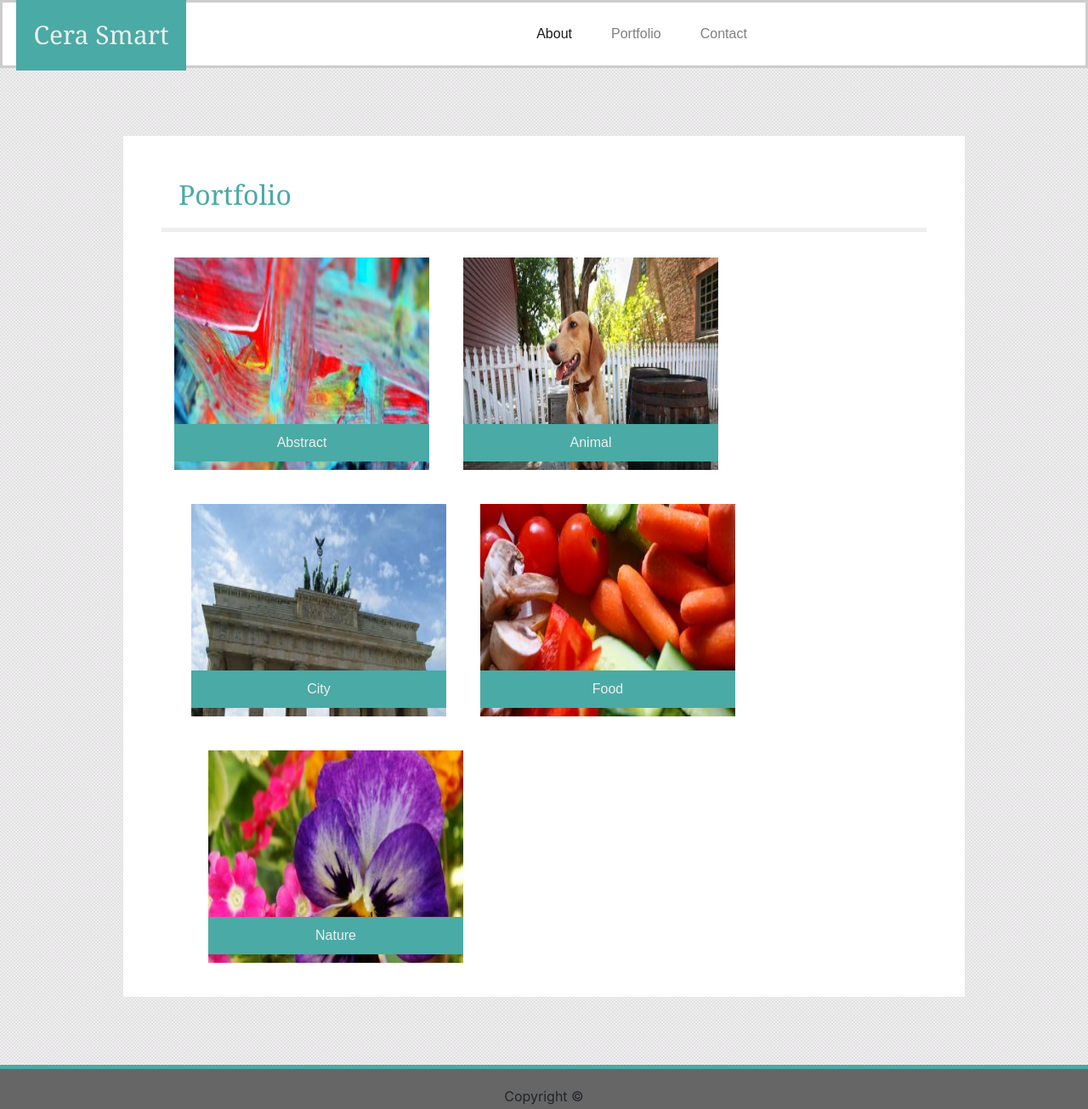
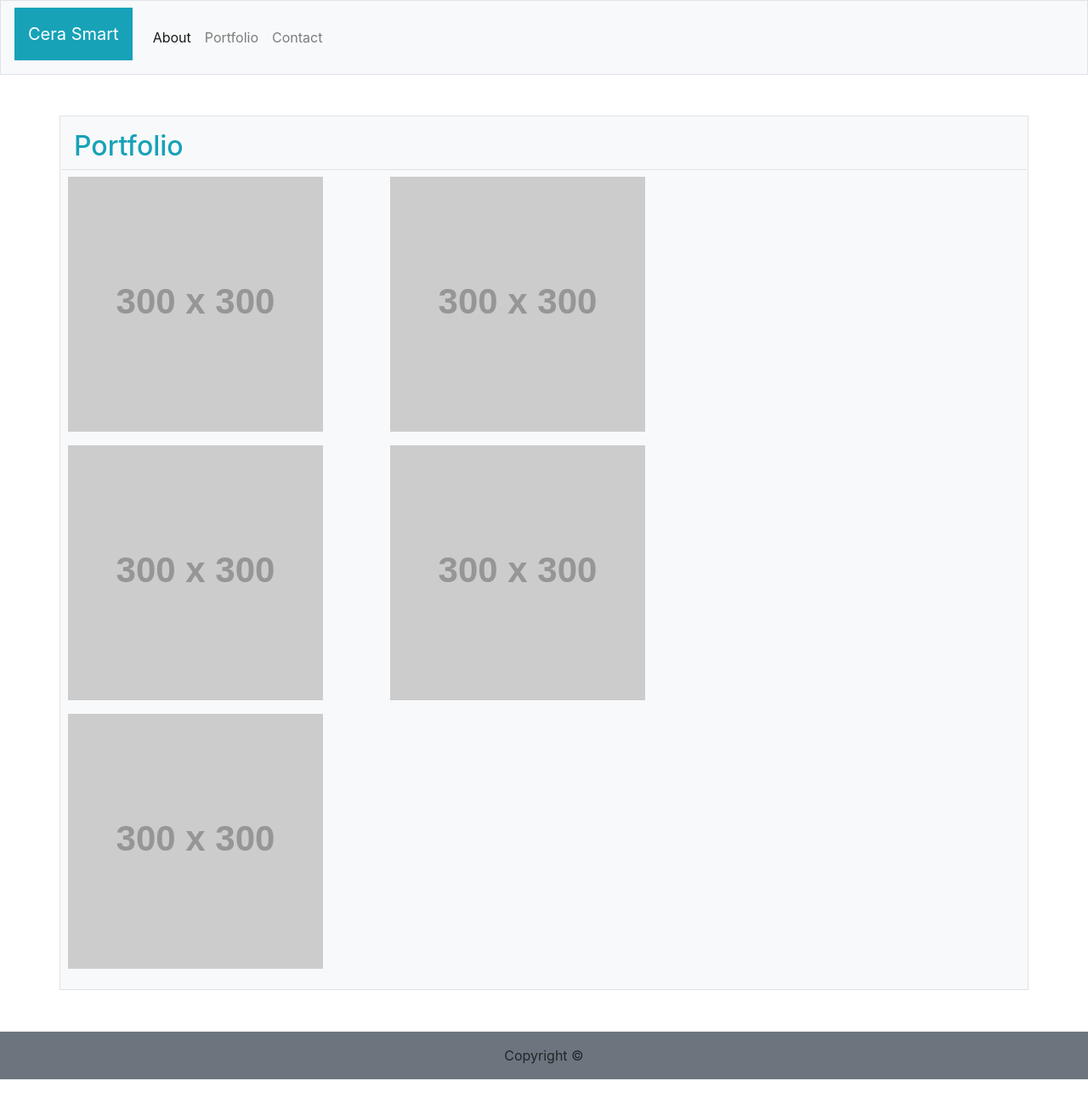
Before and after one commit to cmsmart2/Bootstrap-Portfolio, a plain HTML site: page portfolio.html in a window 1280 px wide. Shown: the whole page at 85% size. After the commit the page ends 1279 px from the top, so only its background shows below. Drawn offline with nearby package versions, Linux system fonts and the light colour scheme; placeholder pictures from the web are drawn by us.

Commit message:
removed external style sheets used more bootstrap styling

```diff
--- a/portfolio.html
+++ b/portfolio.html
@@ -10,14 +10,11 @@
     <script src="https://code.jquery.com/jquery-3.3.1.slim.min.js" integrity="sha384-q8i/X+965DzO0rT7abK41JStQIAqVgRVzpbzo5smXKp4YfRvH+8abtTE1Pi6jizo" crossorigin="anonymous"></script>
     <script src="https://cdnjs.cloudflare.com/ajax/libs/popper.js/1.14.7/umd/popper.min.js" integrity="sha384-UO2eT0CpHqdSJQ6hJty5KVphtPhzWj9WO1clHTMGa3JDZwrnQq4sF86dIHNDz0W1" crossorigin="anonymous"></script>
     <script src="https://stackpath.bootstrapcdn.com/bootstrap/4.3.1/js/bootstrap.min.js" integrity="sha384-JjSmVgyd0p3pXB1rRibZUAYoIIy6OrQ6VrjIEaFf/nJGzIxFDsf4x0xIM+B07jRM" crossorigin="anonymous"></script>
-<!--my style sheets-->
-    <link rel="stylesheet" href="./assets/style.css">
-    <link rel="stylesheet" href="./assets/float_style.css">
 </head>
 <body>
     <!--navbar-->
-    <nav class="navbar navbar-expand-sm navbar-light bg-light, navbar" id="my_header">
-        <div class="navbar-brand, my_logo">Cera Smart</div>
+    <nav class="navbar navbar-expand-sm navbar-light bg-light border mb-5">
+            <div class="navbar-brand p-3 mb-2 bg-info text-white">Cera Smart</div>
             <button class="navbar-toggler d-lg-none" type="button" data-toggle="collapse" data-target="#collapsibleNavId" aria-controls="collapsibleNavId"
                 aria-expanded="false" aria-label="Toggle navigation">
                 <span class="navbar-toggler-icon"></span>
@@ -38,44 +35,37 @@
             </div>
         </nav>
     <!--mainbody-->
-    <main class="container">
+    <main class="container border m-auto p-3 mb-2 bg-light text-dark">
        <section class="row">
-       <section class="row, about_me">
-           <div class="col-12, col-sm-12, col-md-12, col-lg-12, col-xl-12">
-                <h2 id="h2_index">Portfolio</h2>
-            </div>
-        <section class="row, about_me">
-                <div class="col-12, col-sm-12, col-md-4, col-lg-4, col-xl-4, my_images">
-                    <img class="portfolio_images" src="./assets/images/abstract-q-c-400-200-3.jpg" alt="Abstract">
-                    <a class="port_links" href="placeholder">Abstract</a>
-                </div>
-                <div class="col-12, col-sm-12, col-md-4, col-lg-4, col-xl-4, my_images">
-                    <img class="portfolio_images" src="./assets/images/animals-q-c-400-200-9.jpg" alt="Animals">
-                    <a class="port_links" href="placeholder">Animal</a>
-                </div>
-        <section class="row, about_me">
-                <div class="col-12, col-sm-12, col-md-4, col-lg-4, col-xl-4, my_images">
-                    <img class="portfolio_images" class="clearfix" src="./assets/images/city-q-c-400-200-1.jpg" alt="City">
-                    <a class="port_links" href="placeholder">City</a>
-                </div>
-                <div class="col-12, col-sm-12, col-md-4, col-lg-4, col-xl-4, my_images">
-                    <img class="portfolio_images" src="./assets/images/food-q-c-400-200-5.jpg" alt="Food">
-                    <a class="port_links" href="placeholder">Food</a>
-                </div>
-        <section class="row, about_me">
-            <div class="col-12, col-sm-12, col-md-4, col-lg-4, col-xl-4, col-lg-4, my_images">
-                <img class="portfolio_images" src="./assets/images/nature-q-c-400-200-6.jpg" alt="Nature">
-                <a class="port_links" href="placeholder">Nature</a>
+           <div class="col-12 text-info border-bottom">
+                <h2>Portfolio</h2>
             </div>
         </section>
+        <section class="row">
+                <div class="col-12 col-sm-12 col-md-4 col-lg-4 col-xl-4 p-2">
+                    <img src="https://via.placeholder.com/300" alt="placeholder" class="img-fluid">
+                </div>
+                <div class="col-12 col-sm-12 col-md-4 col-lg-4 col-xl-4 p-2">
+                    <img src="https://via.placeholder.com/300" alt="placeholder" class="img-fluid">
+                </div>
         </section>
+        <section class="row about_me">
+                <div class="col-12 col-sm-12 col-md-4 col-lg-4 col-xl-4 p-2">
+                    <img src="https://via.placeholder.com/300" alt="placeholder" class="img-fluid">
+                </div>
+                <div class="col-12 col-sm-12 col-md-4 col-lg-4 col-xl-4 p-2">
+                    <img src="https://via.placeholder.com/300" alt="placeholder" class="img-fluid">
+                </div>
         </section>
-        </section>
+        <section class="row about_me">
+            <div class="col-12 col-sm-12 col-md-4 col-lg-4 col-xl-4 col-lg-4 p-2">
+                <img src="https://via.placeholder.com/300" alt="placeholder" class="img-fluid">
+            </div>
         </section>
     </main>
     <!--footer-->
-    <footer>
-        <div>
+    <footer class="row">
+            <div class="col mx-auto p-3 mb-2 bg-secondary border-top border border-light text-center mt-5">
                 Copyright &copy;
             </div>
         </footer>
```
Also changed, not shown: contact.html (+11 -14 lines), index.html (+16 -19 lines), assets/images/Profile.png (deleted), assets/images/abstract-q-c-400-200-3.jpg (deleted), assets/images/animals-q-c-400-200-9.jpg (deleted), assets/images/city-q-c-400-200-1.jpg (deleted), assets/images/food-q-c-400-200-5.jpg (deleted), assets/images/nature-q-c-400-200-6.jpg (deleted), assets/images/white_carbon.png (deleted). Lines whose indentation alone changed are shown as unchanged.
